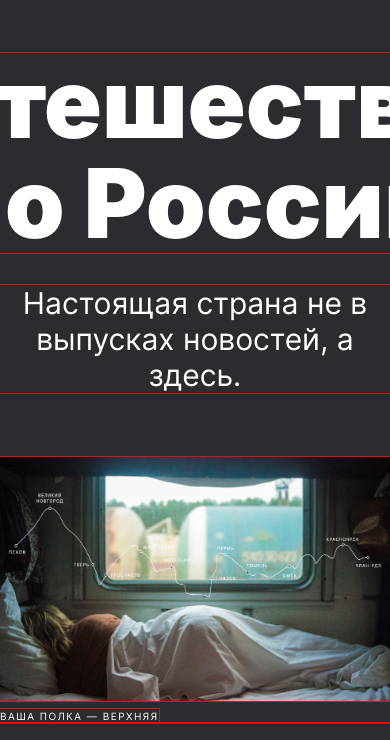
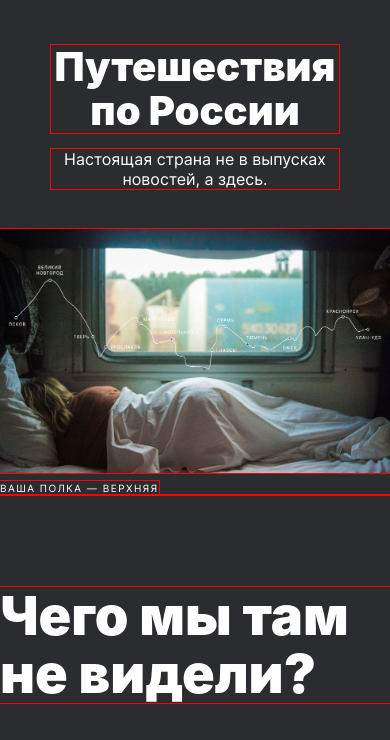
Before and after one commit to VKorchevskiy/russian-travel, a plain HTML site: page index.html in a window 390 px wide. Shown: the part 83-823 px from the top of the page. Drawn offline with Linux system fonts and the light colour scheme; a web font is replaced by a local one.

Commit message:
Прописал медиазапросы для блока lead

```diff
--- a/blocks/lead/__subtitle/lead__subtitle.css
+++ b/blocks/lead/__subtitle/lead__subtitle.css
@@ -8,3 +8,18 @@
   margin: 0 0 64px;
   padding: 0;
 }
+
+@media screen and (max-width: 1024px) {
+  .lead__subtitle {
+    margin: 0 0 56px;
+  }
+}
+
+@media screen and (max-width: 767px) {
+  .lead__subtitle {
+    font-size: 16px;
+    line-height: 20px;
+    max-width: 288px;
+    margin: 0 0 40px;
+  }
+}
--- a/blocks/lead/__title/lead__title.css
+++ b/blocks/lead/__title/lead__title.css
@@ -8,3 +8,12 @@
   margin: 0 0 32px;
   padding: 0;
 }
+
+@media screen and (max-width: 767px) {
+  .lead__title {
+    font-size: 40px;
+    line-height: 44px;
+    max-width: 288px;
+    margin: 0 0 16px;
+  }
+}
--- a/blocks/lead/lead.css
+++ b/blocks/lead/lead.css
@@ -5,5 +5,12 @@
   align-items: center;
   max-width: 984px;
   margin: 0 auto;
-  padding: 56px 0 0 0;
+  padding: 56px 0 0;
 }
+
+@media screen and (max-width: 1024px) {
+  .lead {
+    padding: 48px 0 0;
+    max-width: 928px;
+  }
+}
```
